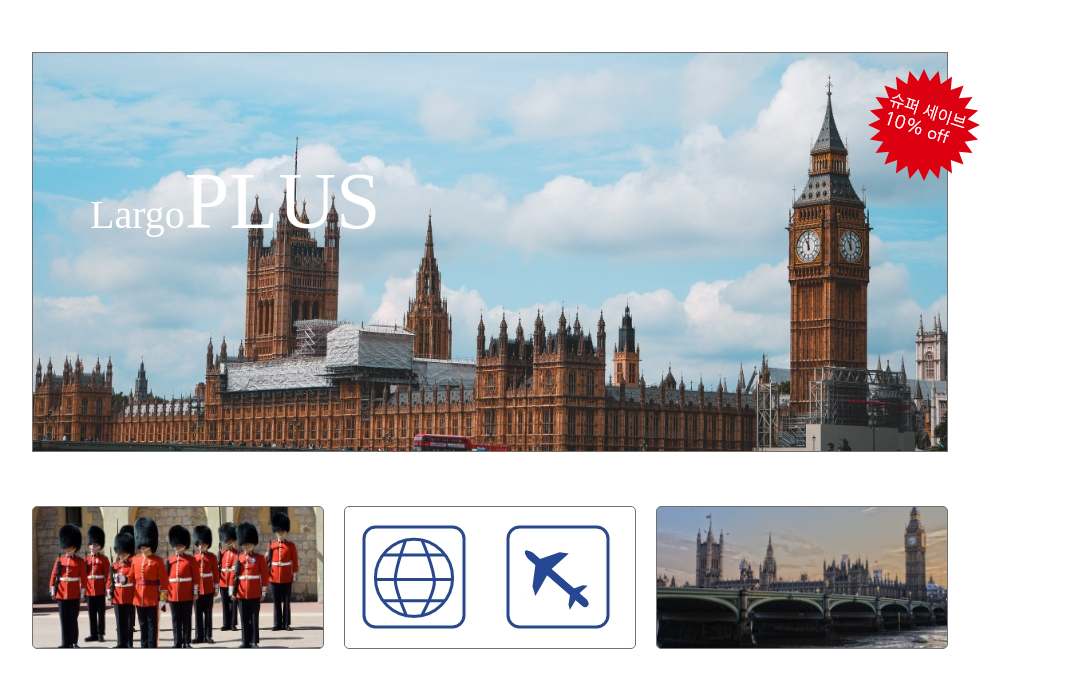
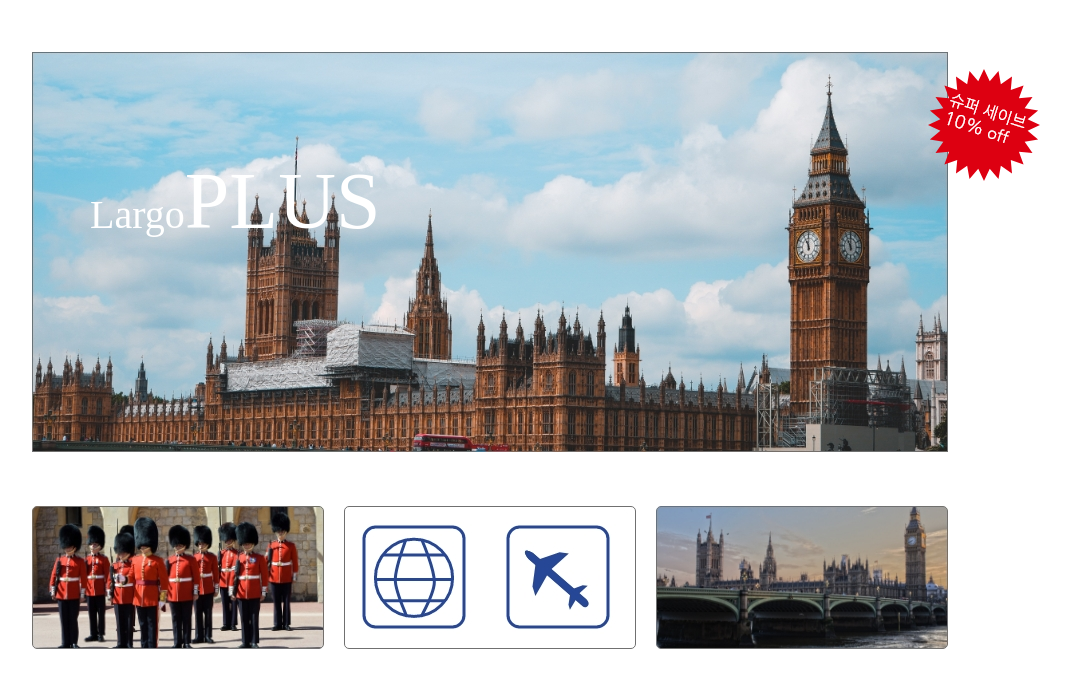
Before and after one commit to xotjr1202/0618-test1, a plain HTML site: page index.html in a window 1280 px wide. Shown: the part 125-800 px from the top of the page, without its empty margins (150-1221 px from the left). Drawn offline with Linux system fonts and the light colour scheme.

Commit message:
경로 수정 및 위치 수정
경로 수정 및 위치 수정

```diff
--- a/css/style.css
+++ b/css/style.css
@@ -72,7 +72,7 @@ h1 img {
 .event {
     position: absolute;
     top: 90px;
-    left: 960px;
+    left: 1020px;
 }
 #contents {
     margin: auto;
```
